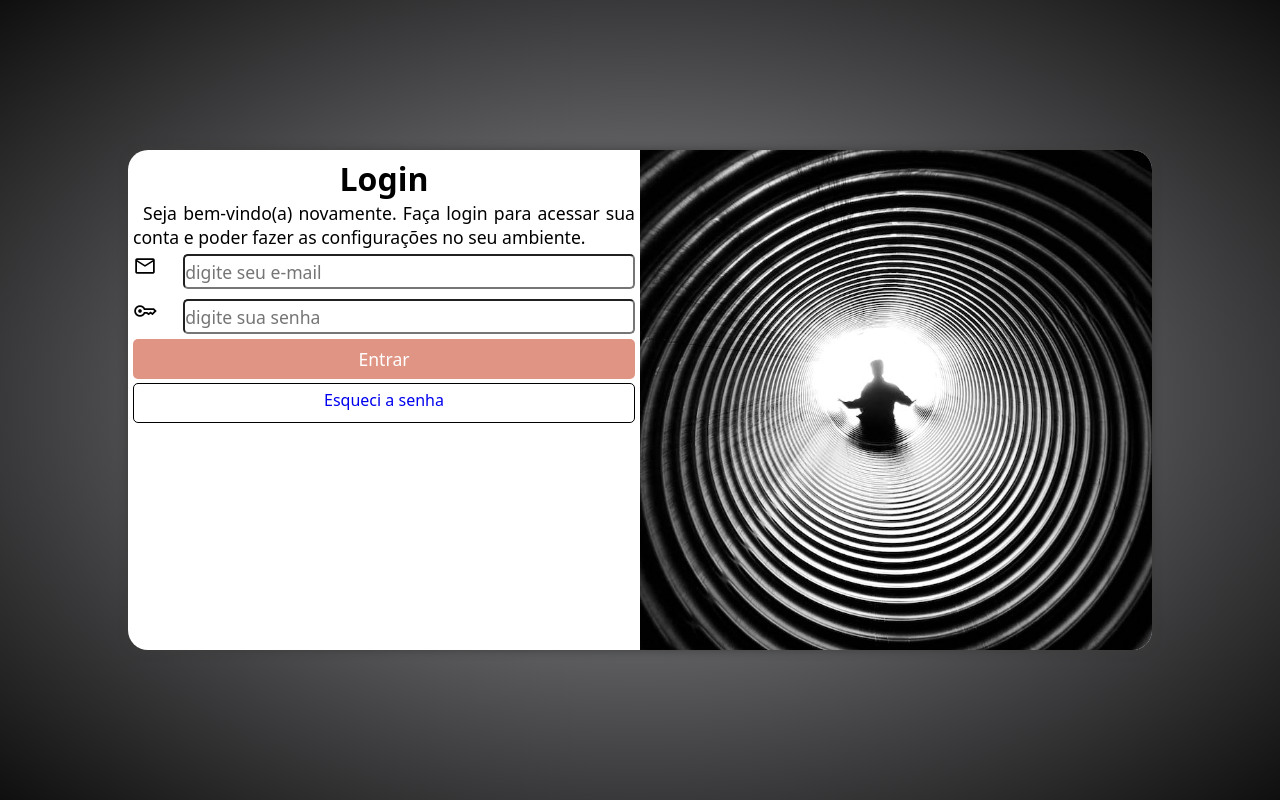
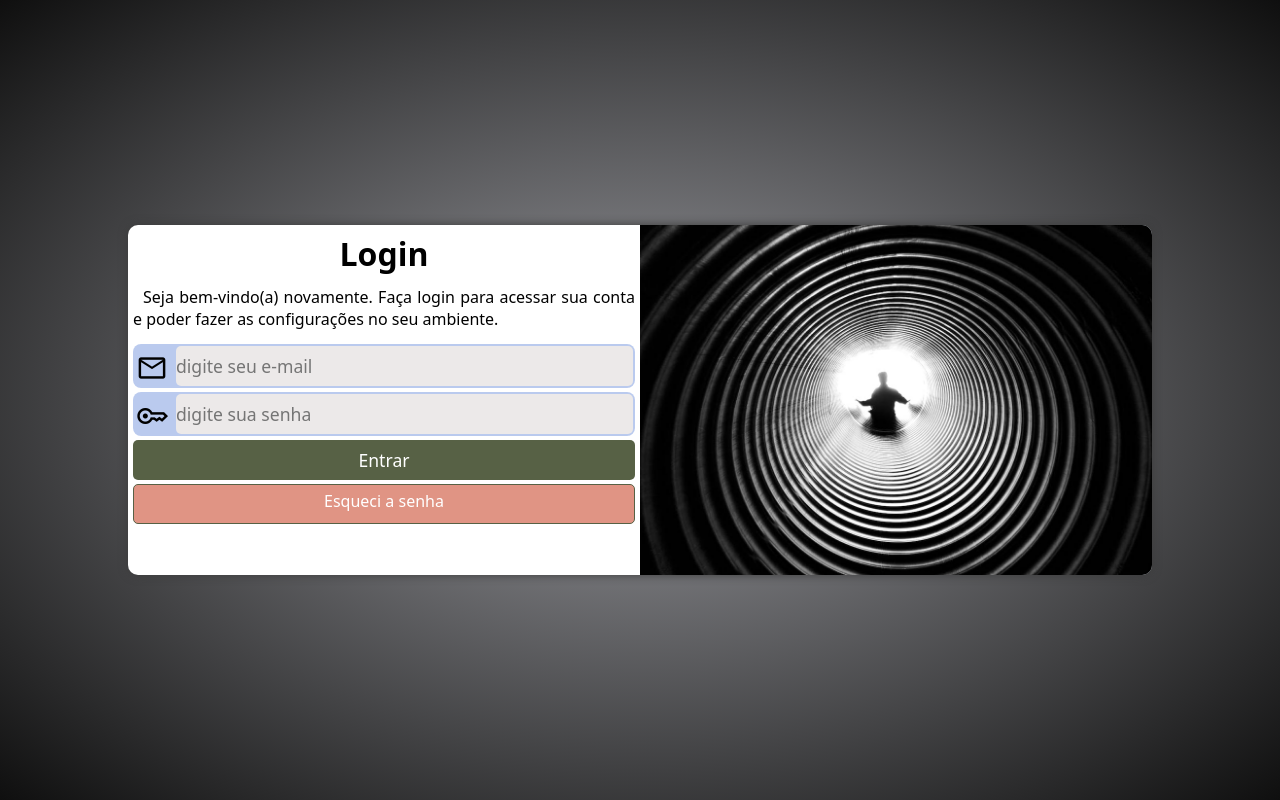
Before and after one commit to ViniciusLibanio/projeto-login, a plain HTML site: page index.html in a window 1280 px wide. Drawn offline with nearby package versions, Linux system fonts and the light colour scheme.

Commit message:
término da tela de login

```diff
--- a/estilos/mediaquery.css
+++ b/estilos/mediaquery.css
@@ -11,13 +11,14 @@ Extra large screens, TV – 1201px, and more.
 
 */
 
-@media screen and (min-width: 768px) and (max-width: 1024px) {
+@media screen and (min-width: 768px) and (max-width: 1024px) { /*CONFIG PARA TABLETS*/
     body {
         background-image: radial-gradient(rgba(187, 183, 183, 0.534), rgb(15, 15, 15));
     }
 
     section#login {
         width: 80vw;
+        height: 290px;
     }
 
     section#login>div#imagem {
@@ -32,13 +33,14 @@ Extra large screens, TV – 1201px, and more.
     }
 }
 
-@media screen and (min-width: 1024px) {
+@media screen and (min-width: 1024px) { /*CONFIG PARA TELAS GRANDES*/
     body {
         background-image: radial-gradient(rgba(187, 183, 183, 0.534), rgb(15, 15, 15));
     }
 
     section#login {
         width: 1024px;
+        height: 350px;
     }
 
     section#login>div#imagem {
@@ -57,6 +59,6 @@ Extra large screens, TV – 1201px, and more.
     }
 
     div#formulario>p {
-        font-size: 1.1em;
+        font-size: 1em;
     }
 }
--- a/estilos/style.css
+++ b/estilos/style.css
@@ -57,17 +57,18 @@ section#login {
   position: absolute;
   top: 50%;
   left: 50%;
+  overflow: hidden;
+
+  background-color: white;
+  height: 515px;
+  width: 300px;
+  border-radius: 10px;
+  box-shadow: 0px 0px 10px rgb(59, 59, 59);
+
+  /*SEMPRE COLOCAR AS ANIMAÇÕES NO FINAL DO SELETOR, PARA EVITAR INCOMPATIBILIDADE COM O NAVEGADOR.*/
   transform: translate(-50%, -50%);
-    overflow: hidden;
   transition: width 0.5s, height 0.3s;
   transition-timing-function: ease;
-
-
-    background-color: white;
-    height: 500px;
-    width: 300px;
-    border-radius: 20px;
-    box-shadow: 0px 0px 10px rgb(59, 59, 59);
 }
 
 div#formulario>h1 {
@@ -79,47 +80,43 @@ div#formulario>p {
   font-size: 0.9em;
   text-indent: 10px;
   text-align: justify;
+  padding: 10px 0px;
 }
 
 div.campo {
   width: 100%;
-    height: 40px;
-    margin: 5px 0px 0px 0px;
+  height: 44px;
+  padding: 5px 0px;
+  margin: 4px 0px;
+  background-color: #84a1e18f;
+  border-radius: 8px;
+  /*border: 2px solid rgb(243, 0, 0);*/
+}
+
+div.campo .material-symbols-outlined {
+  font-size: 2em;
+  float: left;
+  margin-right: 5px;
+  padding: 3px;
+}
+
+div.campo input {
+  background-color: rgb(236, 233, 233);
+  border-radius: 5px;
+  width: calc(100% - 45px);
+  height: 119%;
+  font-size: 1.1em;
+  border: 0px;
+  float: right;
+  margin-right: 2px;
+
+  transform: translateY(-3px);
 }
 
 
-input#ilogin {
-    float: right;
-    border-radius: 5px;
-    height: 35px;
-    width: 90%;
-    font-size: 1.1em;
-}
-
-input#isenha {
-    float: right;
-    border-radius: 5px;
-    height: 35px;
-    width: 90%;
-    font-size: 1.1em;
-}
-
-
-.pulse {
-    animation: pulse 3s infinite;
-    display: contents;
-  }
-
-  @keyframes pulse {
-    0% {
-      font-variation-settings: 'wght' 100;
-    }
-    50% {
-      font-variation-settings: 'wght' 700;
-    }
-    100% {
-      font-variation-settings: 'wght' 100;
-    }
+/*Deixa a caixa que está em "foco" com a cor de fundo escolhida quando clicada.*/
+div.campo input:focus-within {
+  background-color: white;
 }
 
 div#entrar>input {
@@ -128,12 +125,12 @@ input#isenha {
   font-size: 1.1em;
   border: none;
   border-radius: 5px;
-    background-color: #e09484;
+  background-color: var(--verdemilitar);
   color: white;
 }
 
 div#entrar>input:hover {
-    background-color: #b4776b;
+  background-color: #485f1e;
 }
 
 #entrar {
@@ -148,7 +145,9 @@ input#isenha {
   text-decoration: none;
   height: 40px;
   font-size: 1em;
-    border: 1px solid black;
+  border: 1px solid var(--verdemilitar);
   border-radius: 5px;
   margin-top: 4px;
+  background-color: #e09484;
+  color: white;
 }
--- a/index.html
+++ b/index.html
@@ -29,22 +29,20 @@
                     ambiente.
                 </p>
 
-                <form action="login.php"    method="post"   autocomplete="on">
+                <form action="login.php" method="post" autocomplete="on">
 
                     <div class="campo">
                         <label for="ilogin">
-                            <div class="pulse">
                                 <span class="material-symbols-outlined">email</span>
-                            </div>
-                            <input type="email" name="login" id="ilogin" placeholder="digite seu e-mail" autocomplete="email" required>
+                            <input type="email" name="login" id="ilogin" placeholder="digite seu e-mail"
+                                autocomplete="email" required>
                         </label>
                     </div>
                     <div class="campo">
                         <label for="isenha">
-                            <div class="pulse">
-                                <span class="material-symbols-outlined">key</span>
-                            </div>
-                            <input type="password" name="senha" id="isenha" placeholder="digite sua senha" autocomplete="current-password" required minlength="6" maxlength="15">
+                            <span class="material-symbols-outlined">key</span>
+                            <input type="password" name="senha" id="isenha" placeholder="digite sua senha"
+                                autocomplete="current-password" required minlength="6" maxlength="15">
                         </label>
                     </div>
 
@@ -54,6 +52,7 @@
                     <div id="esqueci">
                         <a href="esqueci.html">Esqueci a senha</a>
                     </div>
+
                 </form>
 
             </div>
```
Lines whose indentation alone changed are shown as unchanged.
